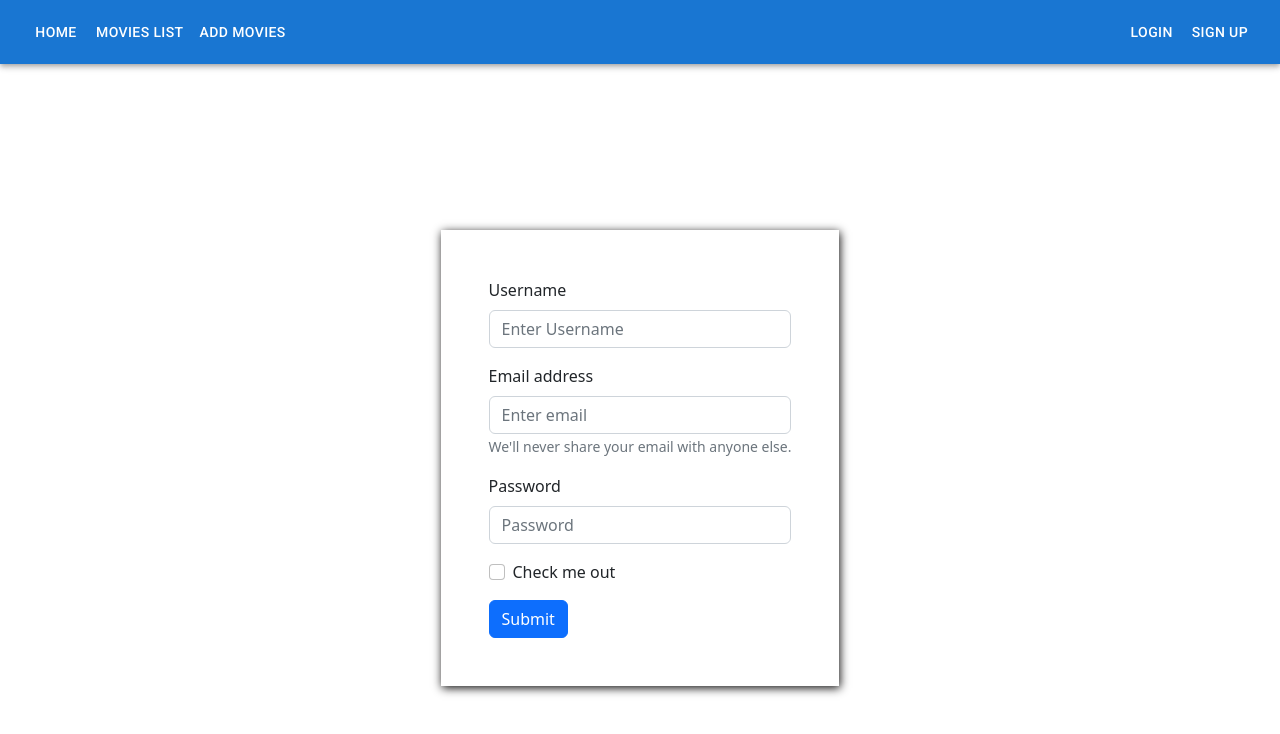
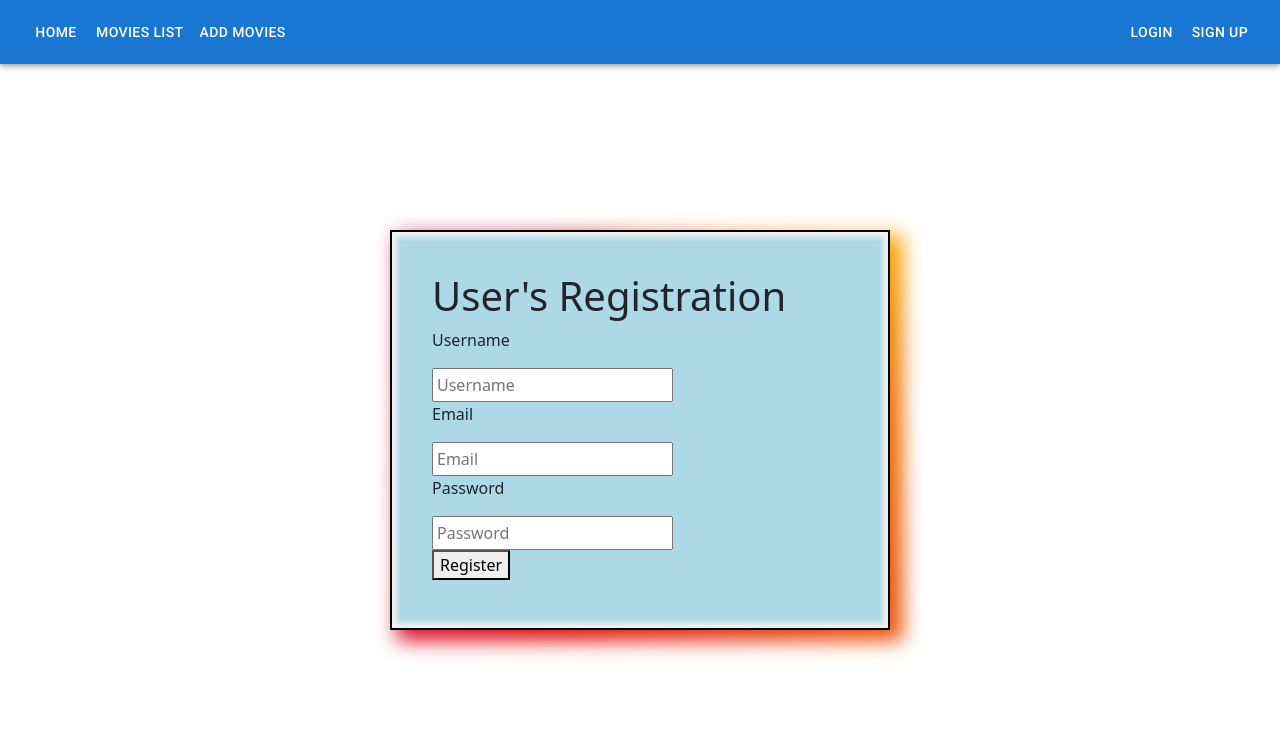
Before and after one commit to aniketb03/Movie-front-end, a React (Create React App) app: page /signup in a window 1280 px wide. Shown: the top 734 px of the page. Built offline with nearby package versions, Linux system fonts and the light colour scheme; the HTML template or start-up script is replaced by a standard one.

Commit message:
connected to backEnd

```diff
--- a/package.json
+++ b/package.json
@@ -10,7 +10,9 @@
     "@testing-library/jest-dom": "^5.16.4",
     "@testing-library/react": "^13.3.0",
     "@testing-library/user-event": "^13.5.0",
+    "axios": "^1.3.4",
     "bootstrap": "^5.2.3",
+    "bootstrap5": "^1.1.9",
     "formik": "^2.2.9",
     "react": "^18.1.0",
     "react-bootstrap": "^2.7.2",
--- a/public/index.html
+++ b/public/index.html
@@ -23,7 +23,10 @@
       Unlike "/favicon.ico" or "favicon.ico", "%PUBLIC_URL%/favicon.ico" will
       work correctly both with client-side routing and a non-root public URL.
       Learn how to configure a non-root public URL by running `npm run build`.
+
+
     -->
+    <link href="https://cdn.jsdelivr.net/npm/bootstrap@5.3.0-alpha1/dist/css/bootstrap.min.css" rel="stylesheet" integrity="sha384-GLhlTQ8iRABdZLl6O3oVMWSktQOp6b7In1Zl3/Jr59b6EGGoI1aFkw7cmDA6j6gD" crossorigin="anonymous">
     <title>React App</title>
     <link
   rel="stylesheet"
@@ -49,4 +52,5 @@
       To create a production bundle, use `npm run build` or `yarn build`.
     -->
   </body>
+  <script src="https://cdn.jsdelivr.net/npm/bootstrap@5.3.0-alpha1/dist/js/bootstrap.bundle.min.js" integrity="sha384-w76AqPfDkMBDXo30jS1Sgez6pr3x5MlQ1ZAGC+nuZB+EYdgRZgiwxhTBTkF7CXvN" crossorigin="anonymous"></script>
 </html>
--- a/src/MovieList.js
+++ b/src/MovieList.js
@@ -4,7 +4,20 @@ import Button from '@mui/material/Button';
 import TextField from '@mui/material/TextField';
 
 
-export function MovieList({ movieList, setMovieList }) {
+export function MovieList() {
+
+  const [movieList, setMovieList] = useState([]);
+  // const {isLoggedIn}=useContext(CommonContext);
+  try{
+    fetch("http://localhost:9000/movies",{
+      method: "GET",
+      headers: {
+        "Content-Type": "application/json",
+      },}).then((data)=>data.json()).then((mvs)=>setMovieList(mvs));
+  }catch(err){
+        console.error(err);
+  }
+
   return (
     <div>
      <div className="movie-list">
--- a/src/auth/Login.css
+++ b/src/auth/Login.css
@@ -1,7 +1,37 @@
-.container{
-    box-shadow: 1px 2px 9px #0e0d0d;
-    padding: 3em;
-    width: fit-content;
-    align-items: center;
+.auth{
+    width: 500px;
+    padding: 40px;
+    height: 400px;
+    border: 2px solid black;
+    box-shadow: 0 0 5px 5px inset #f2f2f2;
+    background: lightblue;
+    position: relative;
+    z-index: 0;
+    margin: auto;
     margin-top: 150px;
 }
+.auth::before{
+    content: "";
+    position:absolute;
+    inset: -5px;
+    transform: translate(10px,8px);
+    z-index: -2;
+    background: conic-gradient(
+        from 90deg at 40% -25%,#ffd700,
+        #f79d03,#ee6907,#e6390a,
+        #de0d0d,#d61039,#df1261,
+        #c71585,#cf1261,#d61039,
+        #de0d0d,#ee6907,#f79d03,
+        #ffd700,#ffd700,#ffd700);
+        filter: blur(10px);
+}
+
+.auth::after{
+    content:"";
+    position: absolute;
+    inset: -2px;
+    z-index: -1;
+    background: inherit;
+    border: inherit;
+    box-shadow: inherit;
+}
--- a/src/auth/Login.js
+++ b/src/auth/Login.js
@@ -1,32 +1,79 @@
- import Button from 'react-bootstrap/Button';
- import Form from 'react-bootstrap/Form';
  import "./Login.css";
-   function Login() {
+ import { useState } from 'react';
+import { useNavigate } from 'react-router-dom';
+import { API } from '../global';
+  function Login() {
+    const navigate=useNavigate();
+
+    const [registerInput,setRegisterInput]=useState({
+      username:"",
+      password:""
+  });
+
+  const handleInput=(e)=>{
+    setRegisterInput({...registerInput,[e.target.name]:e.target.value})
+  }
+
+
+  const registerSubmit=(e)=>{
+
+    e.preventDefault();
+try{
+
+  const data={
+    username:registerInput.username,
+    password:registerInput.password
+  }
+  console.log(data);
+  fetch(`http://localhost:9000/users/login`,{
+    method: 'POST',
+    crossDomain:true,
+    headers: {
+      "Content-Type":"application/json",
+     },
+    body :JSON.stringify(data),
+  }).then((res)=>res.json()).then((data)=>{
+      alert("Login Successfully")
+      console.log(data)
+      localStorage.setItem("token",data.token)
+      localStorage.setItem("id",data.id)
+      navigate("/")
+    }
+  )
+
+}catch(err){
+  console.log(err)
+}
+
+  }
           return (
-            <Form>
-                <div className='container'>
-                <Form.Group className="mb-3" controlId="formBasicEmail">
-                <Form.Label>Email address</Form.Label>
-                <Form.Control type="email" placeholder="Enter email" />
-                <Form.Text className="text-muted">
-                  We'll never share your email with anyone else.
-                </Form.Text>
-              </Form.Group>
+            <>
+            <div className='auth'>
+              <div className='auth-container'>
+                  <div className='sign-up body'></div>
+                    <h1>User's Login</h1>
+                    <form onSubmit={registerSubmit}>
+                      <div className="input-field">
+                        <p>Username</p>
+                        <input name='username' type="text" placeholder="Username" onChange={handleInput} style={{padding:"3px"}} />
+                      </div>
 
-              <Form.Group className="mb-3" controlId="formBasicPassword">
-                <Form.Label>Password</Form.Label>
-                <Form.Control type="password" placeholder="Password" />
-              </Form.Group>
-              <Form.Group className="mb-3" controlId="formBasicCheckbox">
-                <Form.Check type="checkbox" label="Check me out" />
-              </Form.Group>
-              <Button variant="primary" type="submit">
-                Submit
-              </Button>
-                </div>
+                      <div className="input-field">
+                        <p>Password</p>
+                        <input name='password' type="password" placeholder="Password" onChange={handleInput} style={{padding:"3px"}} />
+                      </div>
 
-            </Form>
+                      <button>
+                        Login
+                      </button>
+                    </form>
+                  </div>
+              </div>
+
+
+
+          </>
           );
         }
 
-    export default Login;
+export default Login;
--- a/src/auth/Signup.css
+++ b/src/auth/Signup.css
@@ -1,7 +1,37 @@
-.container{
-    box-shadow: 1px 2px 9px #0e0d0d;
-    padding: 3em;
-    width: fit-content;
-    align-items: center;
+.auth{
+    width: 500px;
+    padding: 40px;
+    height: 400px;
+    border: 2px solid black;
+    box-shadow: 0 0 5px 5px inset #f2f2f2;
+    background: lightblue;
+    position: relative;
+    z-index: 0;
+    margin: auto;
     margin-top: 150px;
 }
+.auth::before{
+    content: "";
+    position:absolute;
+    inset: -5px;
+    transform: translate(10px,8px);
+    z-index: -2;
+    background: conic-gradient(
+        from 90deg at 40% -25%,#ffd700,
+        #f79d03,#ee6907,#e6390a,
+        #de0d0d,#d61039,#df1261,
+        #c71585,#cf1261,#d61039,
+        #de0d0d,#ee6907,#f79d03,
+        #ffd700,#ffd700,#ffd700);
+        filter: blur(10px);
+}
+
+.auth::after{
+    content:"";
+    position: absolute;
+    inset: -2px;
+    z-index: -1;
+    background: inherit;
+    border: inherit;
+    box-shadow: inherit;
+}
--- a/src/auth/Signup.js
+++ b/src/auth/Signup.js
@@ -1,75 +1,78 @@
 import { useState } from 'react';
-import Button from 'react-bootstrap/Button';
-import Form from 'react-bootstrap/Form';
 import { useNavigate } from 'react-router-dom';
 import { API } from '../global';
 import "./Signup.css";
   function Signup() {
     const navigate=useNavigate();
 
-    const [registerInput,setregisterInput]=useState({
-      Username:"",
-      Email:"",
-      Password:""
+    const [registerInput,setRegisterInput]=useState({
+      username:"",
+      email:"",
+      password:""
   });
 
   const handleInput=(e)=>{
-    setregisterInput({...registerInput,[e.target.name]:e.target.value})
+    setRegisterInput({...registerInput,[e.target.name]:e.target.value})
   }
 
+
   const registerSubmit=(e)=>{
+
     e.preventDefault();
-    try{
-      const data ={
-        Username:registerInput.Username,
-        Email:registerInput.Email,
-        Password:registerInput.Password
+
+    const data={
+      username:registerInput.username,
+      email:registerInput.email,
+      password:registerInput.password
     }
-
-            fetch(`${API}/users/signup`,{
+    console.log(data);
+    fetch(`http://localhost:9000/users/signup`,{
       method: 'POST',
       crossDomain:true,
-              headers: {"Content-Type":"application/json", },
-            body:JSON.stringify(data),
+      headers: {
+        "Content-Type":"application/json",
+       },
+      body :JSON.stringify(data),
     }).then((res)=>{
-            if(res.status=="200"){
+      if(res.status===200){
         alert("Registration Success")
         navigate("/login")
       }
     })
-    }catch(err){
-      alert("Message:",err.message)
-    }
   }
 
-
          return (
-           <Form onSubmit={registerSubmit}>
-               <div className='container'>
-               <Form.Group className="mb-3" controlId="formBasicEmail">
-               <Form.Label>Username</Form.Label>
-               <Form.Control type="text" name='Username' placeholder="Enter Username" onChange={handleInput} value={registerInput.Username} />
-               </Form.Group>
-               <Form.Group className="mb-3" controlId="formBasicEmail">
-               <Form.Label>Email address</Form.Label>
-               <Form.Control type="email" name='Email' placeholder="Enter email" onChange={handleInput} value={registerInput.Email} />
-               <Form.Text className="text-muted">
-                 We'll never share your email with anyone else.
-               </Form.Text>
-             </Form.Group>
-             <Form.Group className="mb-3" controlId="formBasicPassword">
-               <Form.Label>Password</Form.Label>
-               <Form.Control type="password" name='Password' placeholder="Password" onChange={handleInput} value={registerInput.Password}/>
-             </Form.Group>
-             <Form.Group className="mb-3" controlId="formBasicCheckbox">
-               <Form.Check type="checkbox" label="Check me out" />
-             </Form.Group>
-             <Button variant="primary" type="submit">
-               Submit
-             </Button>
+          <>
+            <div className='auth'>
+              <div className='auth-container'>
+                  <div className='sign-up body'></div>
+                    <h1>User's Registration</h1>
+                    <form onSubmit={registerSubmit}>
+                      <div className="input-field">
+                        <p>Username</p>
+                        <input name='username' type="text" placeholder="Username" onChange={handleInput} style={{padding:"3px"}} />
                       </div>
 
-           </Form>
+                      <div className="input-field">
+                        <p>Email</p>
+                        <input name='email' type="Email" placeholder="Email" onChange={handleInput} style={{padding:"3px"}} />
+                      </div>
+
+                      <div className="input-field">
+                        <p>Password</p>
+                        <input name='password' type="password" placeholder="Password" onChange={handleInput} style={{padding:"3px"}} />
+                      </div>
+
+                      <button>
+                        Register
+                      </button>
+                    </form>
+                  </div>
+              </div>
+
+
+
+          </>
          );
        }
 
--- /dev/null
+++ b/src/context/commonContext.js
@@ -0,0 +1,5 @@
+import { createContext } from "react";
+
+const CommonContext=createContext({});
+
+export default CommonContext;
--- a/src/global.js
+++ b/src/global.js
@@ -1 +1 @@
-export const API =`http://localhost:4000`;
+// export const API =`http://localhost:4000`;
```
Also changed, not shown: src/App.js (+72 -63 lines), 1 other file (tests, documents, lock files or other folders). Lines whose indentation alone changed are shown as unchanged.
